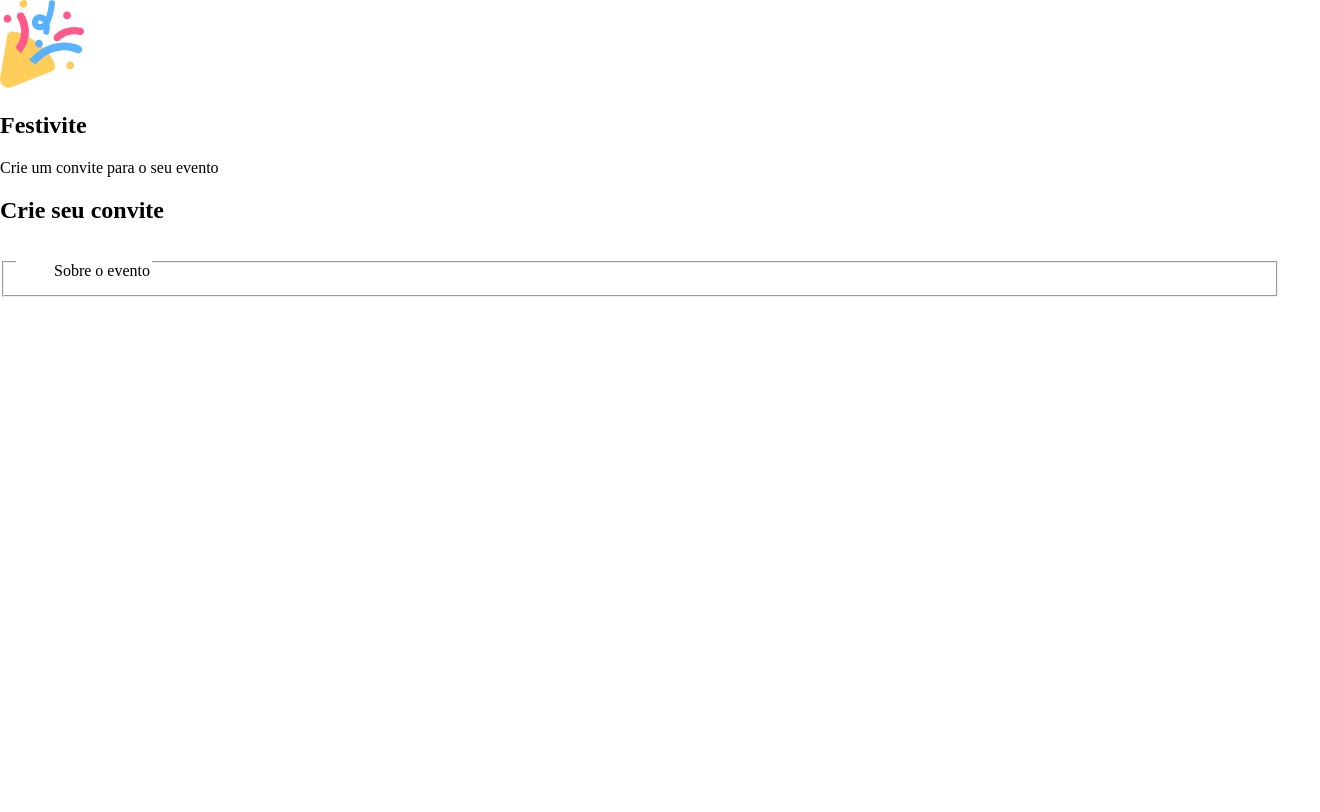
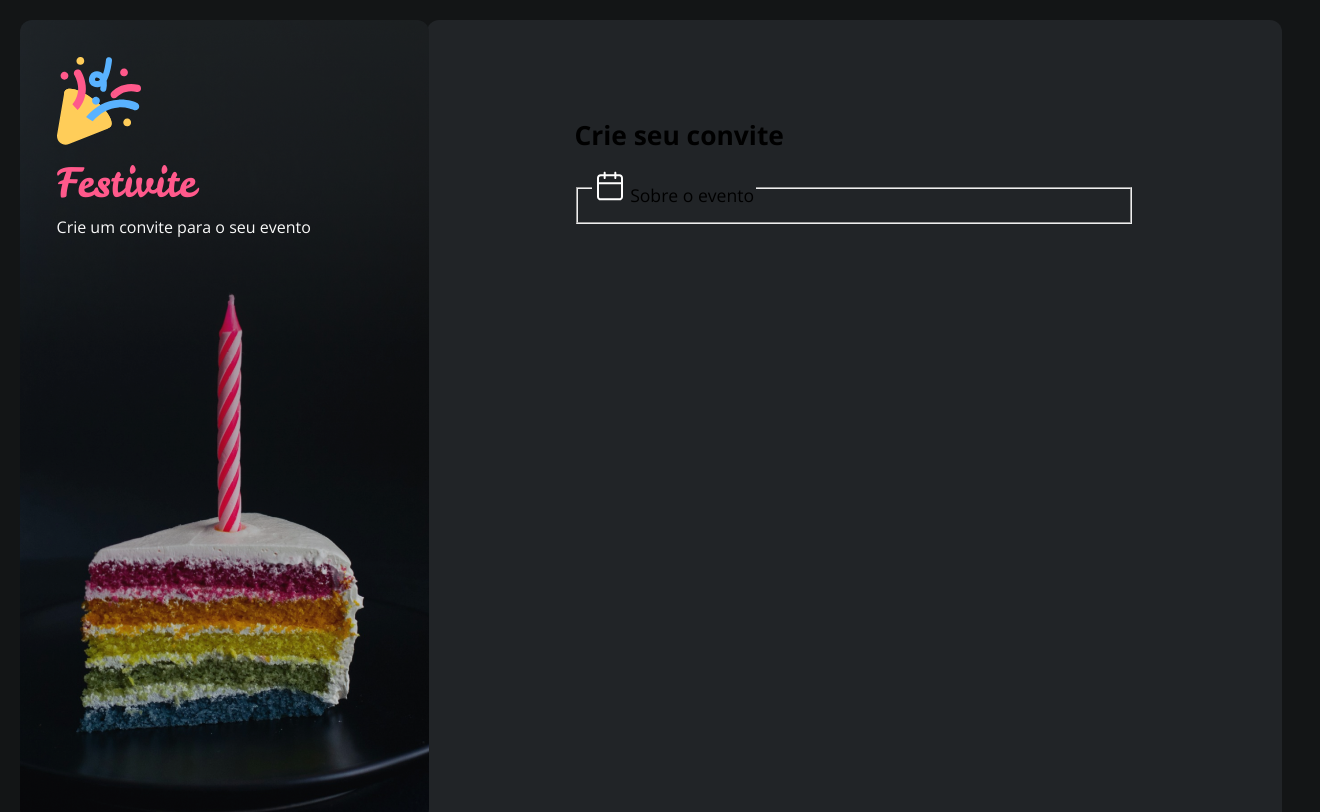
Before and after one commit to LeandroSarkis/Projeto-convite, a plain HTML site: page index.html in a window 1280 px wide. Shown: the top 812 px of the page, 1320 px wide, since content can reach past the window. Drawn offline with nearby package versions, Linux system fonts and the light colour scheme.

Commit message:
Finalizando o aside

```diff
--- a/index.html
+++ b/index.html
@@ -1,19 +1,35 @@
 <!DOCTYPE html>
 <html lang="pt-BR">
+
 <head>
+  <link rel="preconnect" href="https://fonts.googleapis.com">
+  <link rel="preconnect" href="https://fonts.gstatic.com" crossorigin>
+
   <meta charset="UTF-8">
   <meta name="viewport" content="width=device-width, initial-scale=1.0">
   <title>Convite</title>
 
+  <link
+    href="https://fonts.googleapis.com/css2?family=Baloo+2:wght@400..800&family=Leckerli+One&family=Open+Sans:ital,wght@0,300..800;1,300..800&display=swap"
+    rel="stylesheet">
   <link rel="stylesheet" href="styles/index.css">
 </head>
+
 <body>
+  <div id="app">
+
     <aside>
+      <div id="aside-container">
         <img src="assets/Logo.svg" alt="Logo do site">
         <h1>Festivite</h1>
         <p>Crie um convite para o seu evento</p>
+      </div>
+
     </aside>
+
     <main>
+
+      <div id="main-container">
         <h2>
           Crie seu convite
         </h2>
@@ -24,9 +40,13 @@
               <img src="assets/icons/calendar.svg" alt="Ícone de calendario">
               Sobre o evento
             </legend>
-
           </fieldset>
         </form>
+      </div>
+
     </main>
+
+  </div>
 </body>
+
 </html>
--- a/styles/global.css
+++ b/styles/global.css
@@ -1,8 +1,3 @@
-body {
-  margin: 0;
-  padding: 0;
-  box-sizing: border-box;
-}
 
 :root {
   /* Brand */
@@ -38,4 +33,26 @@ body {
   /* Text */
   --text-body: #C8CDD0;
   --text-heading: #F9F9F9;
+
+  --font-family-leckerli-one: 'Leckerli One', sans-serif;
+  --font-family-baloo-2: 'Baloo 2', sans-serif;
+  --font-family-open-sans: 'open sans', sans-serif;
+
+  --title-logo: 400 2.5rem/1 var(--font-family-leckerli-one);
+  --title-md: 700 2rem/1 var(--font-family-baloo-2);
+  --title-sm: 700 1.2rem/1 var(--font-family-baloo-2);
+
+  --text-md: 400 1.1rem/1 var(--font-family-open-sans);
+  --text-sm: 400 1rem/1 var(--font-family-open-sans);
+  --text-xs: 400 0.8rem/1 var(--font-family-open-sans);
 }
+
+body {
+  font: var(--text-md);
+
+  margin: 0;
+  padding: 0;
+  box-sizing: border-box;
+
+  overflow: hidden;
+}
--- a/styles/index.css
+++ b/styles/index.css
@@ -1 +1,3 @@
 @import url(global.css);
+@import url(utility.css);
+@import url(layout.css);
--- /dev/null
+++ b/styles/layout.css
@@ -0,0 +1,64 @@
+#app {
+  display: grid;
+  grid-template-columns: 30.25% 66.75%;
+  padding: 1.25rem;
+  width: 100%;
+  height: 10000vh;
+  gap: 1.25rem;
+  overflow: auto;
+
+  background-color: var(--shape-background);
+
+}
+
+main {
+  padding: 5rem 8.125rem;
+
+  overflow: auto;
+  border-radius: 0.75rem;
+
+
+  background-color: var(--shape-body);
+
+  & #main-container {
+    max-width: 35rem;
+    margin: auto;
+  }
+}
+
+aside {
+  position: relative;
+
+
+  & #aside-container {
+    background-image: url(../assets/Background.png);
+    background-size: 100% 100%;
+    padding: 2.285rem;
+
+
+    width: 26.25%;
+
+    height: 45.5rem;
+
+    border-radius: 0.75rem;
+
+    overflow: hidden;
+
+    h1 {
+      font: var(--title-logo);
+      color: var(--pink);
+      margin-block: 1rem;
+
+    }
+
+    p {
+      font: var(--text-sm);
+      color: var(--text-heading);
+      font-weight: 100;
+    }
+
+    position: fixed;
+  }
+
+
+}
--- /dev/null
+++ b/styles/utility.css
@@ -0,0 +1,3 @@
+.flex {
+  display: flex;
+}
```
Lines whose indentation alone changed are shown as unchanged.
